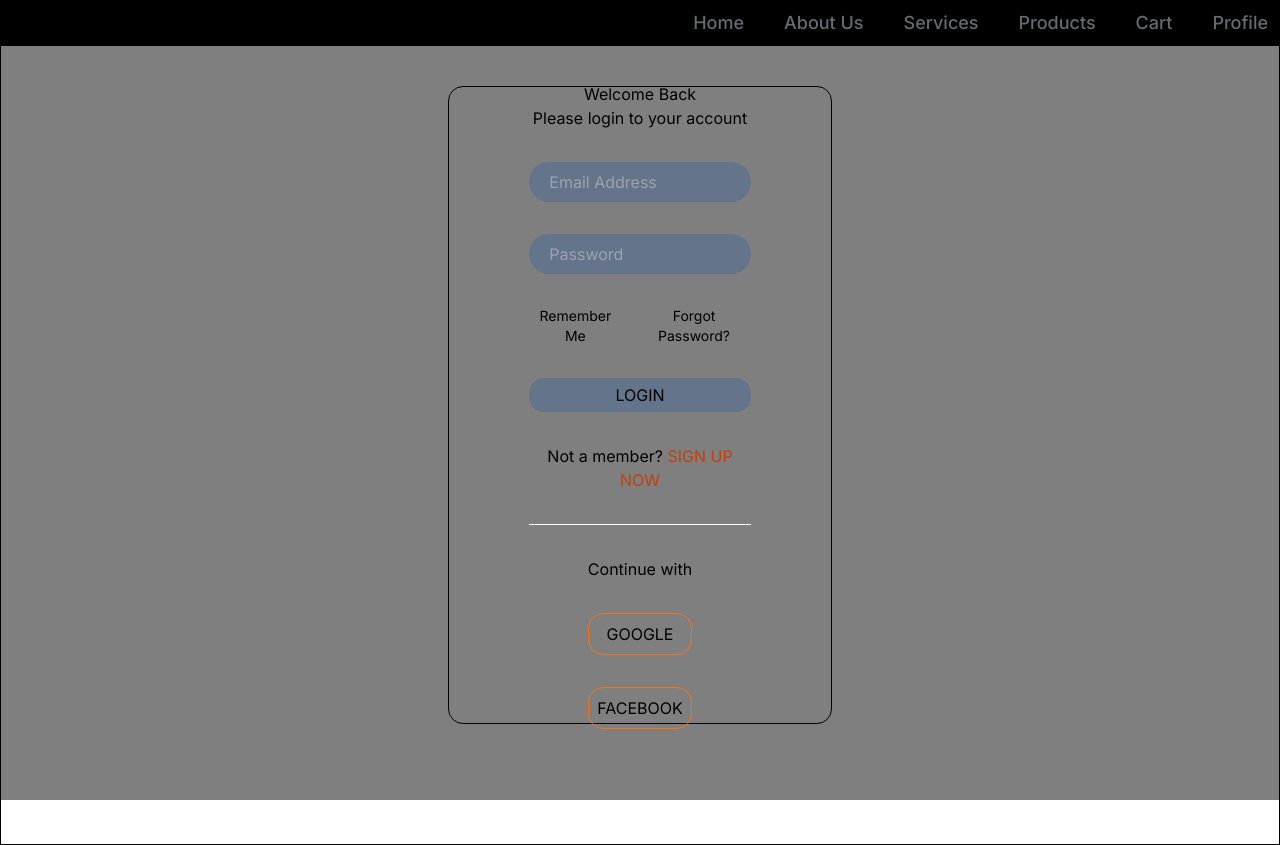
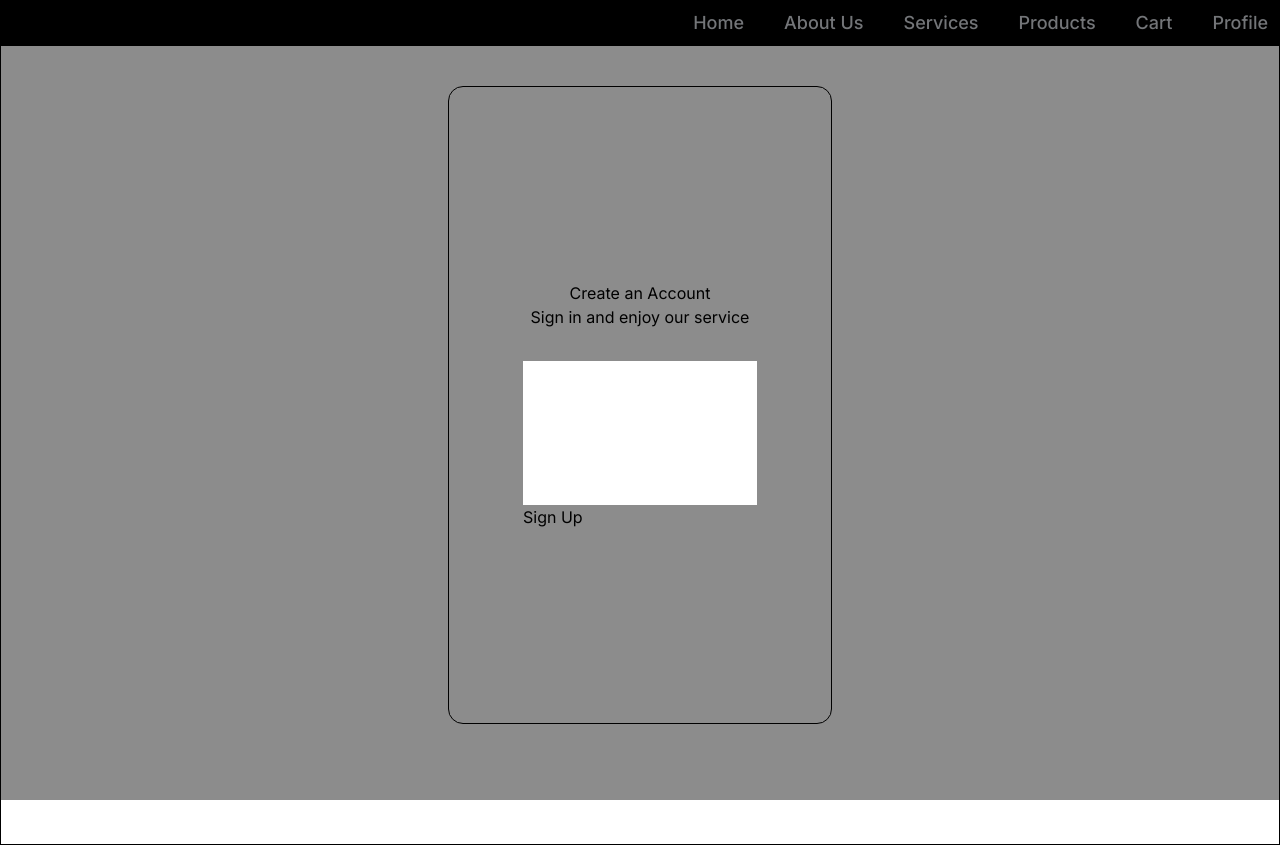
Before and after one commit to fj0sh/Bertology, a Next.js app: page /test in a window 1280 px wide. Built offline with nearby package versions, Linux system fonts and the light colour scheme.

Commit message:
Initialize register modal and landing page layout

```diff
--- a/src/app/page.tsx
+++ b/src/app/page.tsx
@@ -25,13 +25,16 @@ const Home = () => {
           />
         </div>
       </div>
-      <div className="h-[100vh]">baw</div>
+      <div className="h-[100vh] bg-slate-400">Book Now Section</div>
       <div className="h-[100vh] bg-black-100">
-        <div className="flex justify-center">
-          <ImageCarousel />
+        <div className="flex justify-center h-[50%] bg-slate-900">
+          Products Carousel
         </div>
-        <div></div>
+        <div className="flex justify-center h-[50%] bg-slate-800">
+          Service Carousel
+        </div>
       </div>
+      <div className="h-[30vh] bg-slate-400">Brand Section</div>
     </div>
   );
 };
--- a/src/app/test/page.tsx
+++ b/src/app/test/page.tsx
@@ -1,10 +1,11 @@
 import LoginModal from "@/components/Modals/LoginModal";
+import RegisterModal from "@/components/Modals/RegisterModal";
 import React from "react";
 
 const Test = () => {
   return (
     <div>
-      <LoginModal></LoginModal>
+      <RegisterModal></RegisterModal>
     </div>
   );
 };
--- /dev/null
+++ b/src/components/Modals/RegisterModal.tsx
@@ -0,0 +1,35 @@
+import Link from "next/link";
+import React from "react";
+import Button from "../button";
+
+const RegisterModal = () => {
+  return (
+    <div className="border border-black flex justify-center h-[100vh] z-10">
+      <div className="fixed top-0 left-0 w-full h-full bg-black opacity-45"></div>
+      <div className="flex flex-col items-center border rounded-[15px] border-black w-[30%] h-[80%] z-20 justify-center gap-8 p-20 my-10">
+        <div className="text-center">
+          <h1 className="">Create an Account</h1>
+          <p>Sign in and enjoy our service</p>
+        </div>
+        <div>
+          <form action="">
+            <div>
+              <input type="text" />
+              <input type="text" />
+            </div>
+            <div>
+              <input type="text" />
+              <input type="text" />
+              <input type="text" />
+              <input type="text" />
+
+              <Button title="Sign Up"></Button>
+            </div>
+          </form>
+        </div>
+      </div>
+    </div>
+  );
+};
+
+export default RegisterModal;
```
